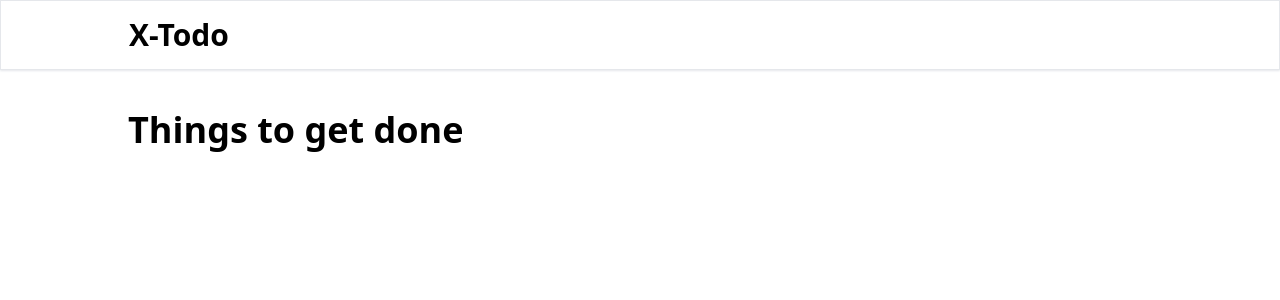
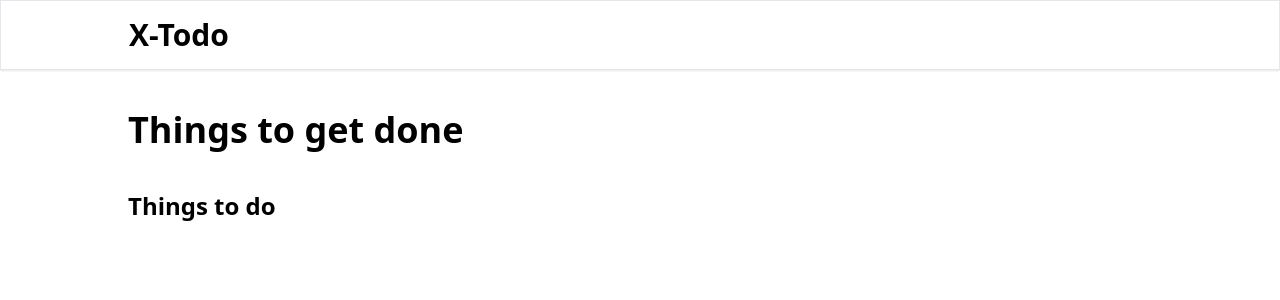
Before and after one commit to suniljoshi26/todo-app-class-base-component, a React (Vite) app: page / in a window 1280 px wide. Shown: the top 300 px of the page. Built offline with nearby package versions, Linux system fonts and the light colour scheme.

Commit message:
Heading h3

```diff
--- a/src/Heading/H1.tsx
+++ b/src/Heading/H1.tsx
@@ -5,7 +5,7 @@ type H1Props = {
 export default class H1 extends Component<H1Props> {
   render() {
     return (
-      <div className=" mt-10 text-4xl font-semibold">{this.props.children}</div>
+      <h3 className=" mt-10 text-4xl font-semibold">{this.props.children}</h3>
     );
   }
 }
--- /dev/null
+++ b/src/Heading/H3.tsx
@@ -0,0 +1,12 @@
+import React, { Component } from "react";
+type H3props = {
+  children: String;
+};
+
+export default class H3 extends Component<H3props> {
+  render() {
+    return (
+      <h3 className="text-2xl mt-10 font-semibold">{this.props.children}</h3>
+    );
+  }
+}
--- a/src/TodoPage.tsx
+++ b/src/TodoPage.tsx
@@ -1,5 +1,6 @@
 import React, { Component } from "react";
 import H1 from "./Heading/H1";
+import H3 from "./Heading/H3";
 import NavBar from "./NavBar";
 
 export default class TodoPage extends Component {
@@ -9,6 +10,7 @@ export default class TodoPage extends Component {
         <NavBar />
         <div className="px-32">
           <H1>Things to get done</H1>
+          <H3>Things to do</H3>
         </div>
       </div>
     );
```
